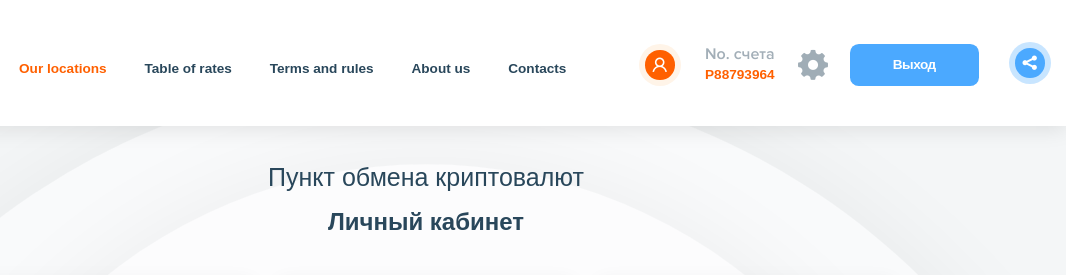
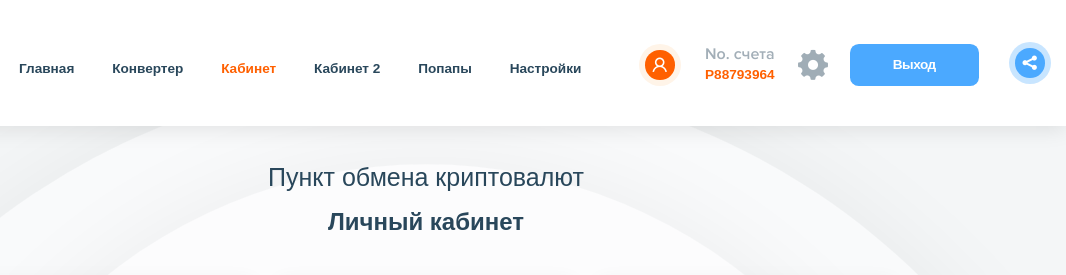
Before and after one commit to dmitriy81p/bitsto, a plain HTML site: page my_applications.html in a window 1280 px wide. Shown: the top 275 px of the page, 214-1280 px from the left. Drawn offline with Linux system fonts and the light colour scheme; files whose address does not match are found by name; a web font is replaced by a local one.

Commit message:
Add files via upload

```diff
--- a/css/style.css
+++ b/css/style.css
@@ -816,6 +816,7 @@ ul { list-style-type: none; }
 nav { display: inline-block; vertical-align: top; margin-right: -4px; width: auto; margin-top: 32px; }
 
 .main-nav-list__item { display: inline-block; vertical-align: top; margin-right: -4px; padding-right: 46px; }
+.main-nav-list__item.active{pointer-events: none;}
 
 .main-nav-list__item:last-child { padding-right: 0; }
 
@@ -893,7 +894,7 @@ nav { display: inline-block; vertical-align: top; margin-right: -4px; width: aut
   .main-wrapper_settings .header-login__settings .icon { font-size: 30px; }
   .main-wrapper_settings .header-login__or { padding-left: 4px; } }
 
-@media screen and (max-width: 1200px) { .header-login { position: relative; }
+@media screen and (max-width: 1215px) { .header-login { position: relative; }
   .header-login__box { -webkit-box-shadow: 0 3px 20px rgba(0, 0, 0, 0.06); box-shadow: 0 3px 20px rgba(0, 0, 0, 0.06); position: absolute; background: #fff; left: -99999px; top: 40px; opacity: 0; -webkit-transition: opacity 0.4s; -o-transition: opacity 0.4s; transition: opacity 0.4s; }
   .header-login__box.active { opacity: 1; padding: 10px; -webkit-border-radius: 10px; border-radius: 10px; right: 0; left: auto; }
   .header-login__or { margin: 0 10px; }
--- a/my_applications.html
+++ b/my_applications.html
@@ -290,11 +290,12 @@
                     <span></span>
                 </a>
                 <ul class="main-nav-list">
-                <li class="main-nav-list__item active"><a href="#" class="main-nav-list__link">Our locations</a></li>
-                <li class="main-nav-list__item"><a href="#" class="main-nav-list__link">Table of rates</a></li>
-                <li class="main-nav-list__item"><a href="#" class="main-nav-list__link">Terms and rules</a></li>
-                <li class="main-nav-list__item"><a href="#" class="main-nav-list__link"> About us</a></li>
-                <li class="main-nav-list__item"><a href="#" class="main-nav-list__link">Contacts</a></li>
+                    <li class="main-nav-list__item"><a href="index.html" target="_blank" class="main-nav-list__link">Главная</a></li>
+                    <li class="main-nav-list__item"><a href="converter.html" target="_blank" class="main-nav-list__link">Конвертер</a></li>
+                    <li class="main-nav-list__item active"><a href="my_applications.html" target="_blank" class="main-nav-list__link">Кабинет</a></li>
+                    <li class="main-nav-list__item"><a href="my_applications_2.html" target="_blank" class="main-nav-list__link">Кабинет 2</a></li>
+                    <li class="main-nav-list__item"><a href="popups.html" target="_blank" class="main-nav-list__link">Попапы</a></li>
+                    <li class="main-nav-list__item"><a href="settings.html" target="_blank" class="main-nav-list__link">Настройки</a></li>
                 </ul>
             </nav>
             <div class="header-login">
```
Also changed, not shown: index.html (+6 -5 lines), my_applications_2.html (+6 -5 lines), popups.html (+6 -5 lines), settings.html (+6 -5 lines), favicon.ico (added), logoico.jpg (added), 1 other file. Lines whose indentation alone changed are shown as unchanged.
